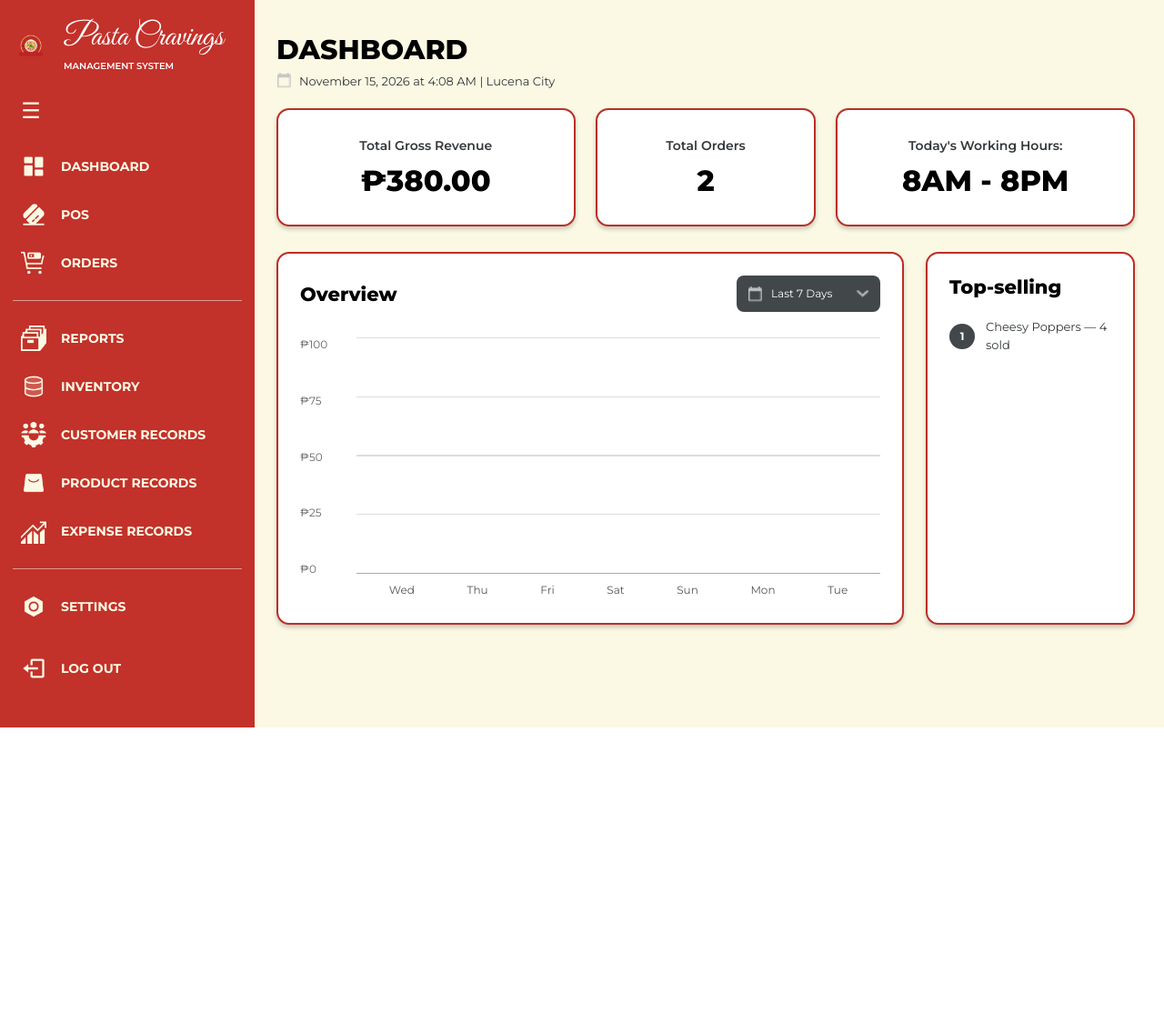
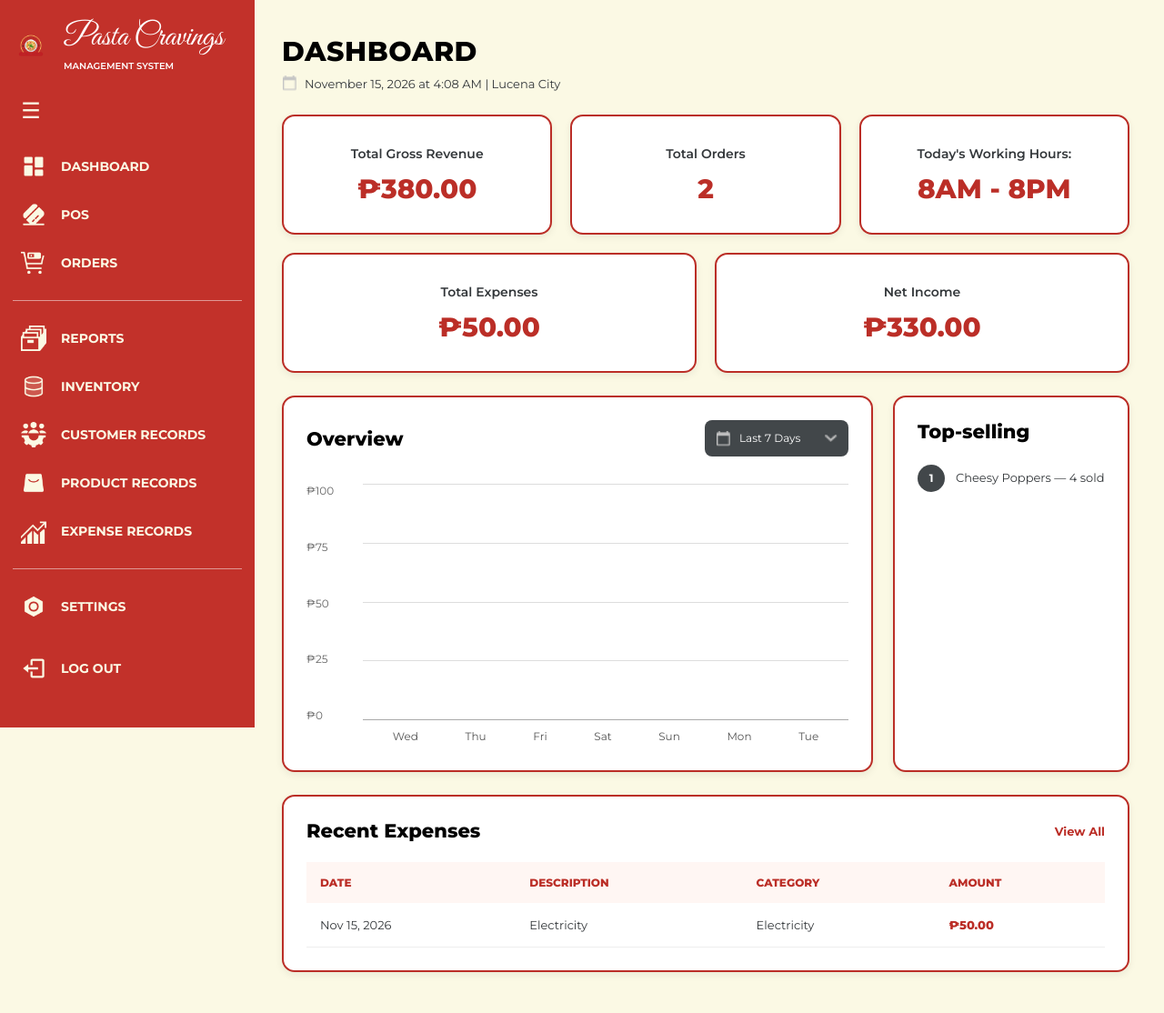
Before and after one commit to Sepillo-C/Pasta-Cravings-Django, a Django app: page /dashboard/ in a window 1280 px wide. Shown: the whole page at 91% size. Before the commit the page ends 800 px from the top, so only its background shows below. Run offline with Django 5.2, Linux system fonts and the light colour scheme; a user stored in the database is signed in; data comes from the database, SQL or seed files in the repository; both versions use the stored data as it was after the commit.

Commit message:
dashboard with expenses

```diff
--- a/apps/dashboard/views.py
+++ b/apps/dashboard/views.py
@@ -7,6 +7,7 @@ from django.utils import timezone
 
 from apps.accounts.views import admin_required
 from apps.orders.models import Order, OrderItem
+from apps.expenses.models import Expense
 
 
 @admin_required
@@ -14,20 +15,36 @@ def dashboard_view(request):
     today = timezone.localdate()
     start_date = today - timedelta(days=6)
 
-    # Overall statistics
+    # OVERALL SALES STATISTICS
     totals = Order.objects.aggregate(
         revenue=Sum("subtotal"),
         orders=Count("id"),
     )
 
-    # Prepare the last 7 days
+    total_revenue = totals["revenue"] or Decimal("0.00")
+
+    # EXPENSE STATISTICS
+    expense_totals = Expense.objects.aggregate(
+        total=Sum("amount"),
+    )
+
+    total_expenses = expense_totals["total"] or Decimal("0.00")
+    net_income = total_revenue - total_expenses
+
+    # RECENT EXPENSES
+    recent_expenses = Expense.objects.order_by(
+        "-expense_date", "-id"
+    )[:5]
+
+    # PREPARE THE LAST 7 DAYS
     daily_sales = {
         start_date + timedelta(days=i): Decimal("0.00")
         for i in range(7)
     }
 
-    # Prepare the last 6 months
+    # PREPARE THE LAST 6 MONTHS
     months = []
+
     for i in range(5, -1, -1):
         month_index = today.year * 12 + today.month - 1 - i
         year, month = divmod(month_index, 12)
@@ -39,13 +56,14 @@ def dashboard_view(request):
     }
 
     first_month = months[0]
+
     monthly_start = today.replace(
         year=first_month[0],
         month=first_month[1],
         day=1,
     )
 
-    # Fetch orders once for both charts
+    # FETCH ORDERS ONCE FOR BOTH CHARTS
     orders = Order.objects.filter(
         order_date__date__range=(monthly_start, today)
     ).values("order_date", "subtotal")
@@ -65,7 +83,7 @@ def dashboard_view(request):
         if month_key in monthly_sales:
             monthly_sales[month_key] += order["subtotal"]
 
-    # Daily chart
+    # DAILY CHART
     chart_data = [
         {
             "label": day.strftime("%a"),
@@ -75,7 +93,7 @@ def dashboard_view(request):
         for day, amount in daily_sales.items()
     ]
 
-    # Monthly chart
+    # MONTHLY CHART
     monthly_chart_data = [
         {
             "label": f"{year}-{month:02d}",
@@ -85,7 +103,7 @@ def dashboard_view(request):
         for (year, month), amount in monthly_sales.items()
     ]
 
-    # Top 10 best-selling products
+    # TOP 10 BEST-SELLING PRODUCTS
     top_selling = (
         OrderItem.objects
         .values("product_name")
@@ -94,7 +112,7 @@ def dashboard_view(request):
     )
 
     dashboard_data = {
-        "revenue": float(totals["revenue"] or 0),
+        "revenue": float(total_revenue),
         "total_orders": totals["orders"],
         "chart": chart_data,
         "monthly_chart": monthly_chart_data,
@@ -103,4 +121,7 @@ def dashboard_view(request):
 
     return render(request, "dashboard.html", {
         "dashboard_data": dashboard_data,
+        "total_expenses": total_expenses,
+        "net_income": net_income,
+        "recent_expenses": recent_expenses,
     })
--- a/static/css/dashboard.css
+++ b/static/css/dashboard.css
@@ -23,16 +23,14 @@ body {
     overflow-x: hidden;
 }
 
-select {
-    font: inherit;
-}
+select { font: inherit; }
 
 /* MAIN LAYOUT */
 
 .main {
     width: 100%;
     min-height: 100vh;
-    padding: 36px 32px 36px calc(var(--sidebar-w) + 24px);
+    padding: 38px 38px 45px calc(var(--sidebar-w) + 30px);
     background: var(--bg);
     transition: padding-left var(--shift-time) var(--shift-ease);
 }
@@ -40,25 +38,26 @@ select {
 body:has(.sidebar:hover) .main,
 body:has(.sidebar:focus-within) .main,
 body:has(.sidebar.pinned) .main {
-    padding-left: calc(var(--sidebar-w-open) + 24px);
+    padding-left: calc(var(--sidebar-w-open) + 30px);
 }
 
 /* HEADING */
 
 .page-heading {
-    margin-top: 0;
+    margin-bottom: 26px;
 }
 
 .page-title {
     font-size: 30px;
     font-weight: 800;
+    letter-spacing: .5px;
 }
 
 .page-date {
     display: flex;
     align-items: center;
     gap: 8px;
-    margin-top: 7px;
+    margin-top: 8px;
     font-size: 13px;
     color: #34383B;
 }
@@ -73,30 +72,42 @@ body:has(.sidebar.pinned) .main {
 
 .card {
     min-width: 0;
-    padding: 24px;
+    padding: 25px;
     background: var(--white);
     border: var(--border);
     border-radius: 14px;
-    box-shadow: 0 3px 5px #0003;
+    box-shadow: 0 3px 8px #00000012;
 }
 
 /* STATISTICS */
 
 .stats {
     display: grid;
-    grid-template-columns: 1.15fr .85fr 1.15fr;
-    gap: 22px;
-    margin-top: 22px;
+    grid-template-columns: repeat(6, minmax(0, 1fr));
+    gap: 20px;
+    margin-top: 0;
 }
 
 .stat {
-    min-height: 130px;
-    padding: 22px;
+    grid-column: span 2;
+    min-height: 132px;
+    padding: 22px 18px;
     display: flex;
     flex-direction: column;
     align-items: center;
     justify-content: center;
     text-align: center;
+    transition: transform .2s ease, box-shadow .2s ease;
+}
+
+.stat:nth-child(4),
+.stat:nth-child(5) {
+    grid-column: span 3;
+}
+
+.stat:hover {
+    transform: translateY(-3px);
+    box-shadow: 0 6px 14px #00000018;
 }
 
 .stat .label {
@@ -107,8 +118,9 @@ body:has(.sidebar.pinned) .main {
 
 .stat .value {
     max-width: 100%;
-    margin-top: 10px;
-    font-size: clamp(26px, 2.5vw, 36px);
+    margin-top: 12px;
+    color: var(--red);
+    font-size: clamp(26px, 2.3vw, 35px);
     font-weight: 800;
     overflow-wrap: anywhere;
 }
@@ -117,9 +129,10 @@ body:has(.sidebar.pinned) .main {
 
 .lower {
     display: grid;
-    grid-template-columns: minmax(0, 3fr) minmax(230px, 1fr);
-    gap: 24px;
-    margin-top: 28px;
+    grid-template-columns: minmax(0, 2.5fr) minmax(250px, 1fr);
+    gap: 22px;
+    margin-top: 25px;
+    align-items: stretch;
 }
 
 .overview-card,
@@ -181,25 +192,20 @@ body:has(.sidebar.pinned) .main {
     background: #fff;
 }
 
-.range-calendar {
-    width: 17px;
-    height: 17px;
+.range-calendar,
+.range-arrow {
     object-fit: contain;
     pointer-events: none;
 }
 
-.range-arrow {
-    width: 14px;
-    height: 14px;
-    object-fit: contain;
-    pointer-events: none;
-}
+.range-calendar { width: 17px; height: 17px; }
+.range-arrow { width: 14px; height: 14px; }
 
 /* BAR GRAPH */
 
 .chart {
     height: 290px;
-    margin-top: 28px;
+    margin-top: 30px;
     display: grid;
     grid-template-columns: 48px minmax(0, 1fr);
     gap: 14px;
@@ -267,13 +271,11 @@ body:has(.sidebar.pinned) .main {
 
 /* TOP SELLING */
 
-.top h2 {
-    margin-bottom: 22px;
-}
+.top h2 { margin-bottom: 24px; }
 
 .top ol {
     display: grid;
-    gap: 15px;
+    gap: 18px;
     list-style: none;
 }
 
@@ -287,8 +289,8 @@ body:has(.sidebar.pinned) .main {
 }
 
 .rank {
-    width: 28px;
-    height: 28px;
+    width: 30px;
+    height: 30px;
     flex-shrink: 0;
     display: grid;
     place-items: center;
@@ -299,21 +301,104 @@ body:has(.sidebar.pinned) .main {
     font-weight: 700;
 }
 
+/* RECENT EXPENSES */
+
+.recent-expenses {
+    margin-top: 25px;
+}
+
+.recent-expenses-heading {
+    display: flex;
+    align-items: center;
+    justify-content: space-between;
+    gap: 15px;
+    margin-bottom: 22px;
+}
+
+.recent-expenses-heading h2 {
+    font-size: 21px;
+    font-weight: 800;
+}
+
+.recent-expenses-heading a {
+    color: var(--red);
+    font-size: 13px;
+    font-weight: 700;
+    text-decoration: none;
+}
+
+.recent-expenses-heading a:hover { text-decoration: underline; }
+
+.recent-expenses-table {
+    width: 100%;
+    overflow-x: auto;
+}
+
+.recent-expenses-table table {
+    width: 100%;
+    min-width: 550px;
+    border-collapse: collapse;
+}
+
+.recent-expenses-table thead { background: #FFF6F3; }
+
+.recent-expenses-table th {
+    padding: 15px;
+    color: var(--red);
+    text-align: left;
+    font-size: 12px;
+    font-weight: 800;
+    text-transform: uppercase;
+}
+
+.recent-expenses-table td {
+    padding: 16px 15px;
+    border-bottom: 1px solid #EEE;
+    color: #34383B;
+    font-size: 13px;
+}
+
+.recent-expenses-table tbody tr:hover { background: #FFFEF8; }
+
+.recent-expenses-table .expense-amount {
+    color: var(--red);
+    font-weight: 800;
+}
+
+.recent-expenses-table .no-expenses {
+    padding: 30px;
+    color: #666;
+    text-align: center;
+}
+
 /* TABLET */
 
-@media (max-width: 900px) {
+@media (max-width: 1100px) {
     .main {
-        padding: 24px 20px 24px calc(var(--sidebar-w) + 16px);
+        padding-right: 24px;
+        padding-left: calc(var(--sidebar-w) + 22px);
     }
 
     body:has(.sidebar:hover) .main,
     body:has(.sidebar:focus-within) .main,
     body:has(.sidebar.pinned) .main {
-        padding-left: calc(var(--sidebar-w-open) + 16px);
+        padding-left: calc(var(--sidebar-w-open) + 22px);
     }
 
+    .lower {
+        grid-template-columns: minmax(0, 2fr) minmax(220px, 1fr);
+    }
+}
+
+@media (max-width: 900px) {
     .stats {
-        grid-template-columns: repeat(2, 1fr);
+        grid-template-columns: repeat(2, minmax(0, 1fr));
+    }
+
+    .stat,
+    .stat:nth-child(4),
+    .stat:nth-child(5) {
+        grid-column: span 1;
     }
 
     .lower {
--- a/templates/dashboard.html
+++ b/templates/dashboard.html
@@ -44,6 +44,16 @@
         <article class="card stat">
             <p class="label">Today's Working Hours:</p>
             <p class="value">8AM - 8PM</p>
+        </article>
+
+        <article class="card stat">
+            <p class="label">Total Expenses</p>
+            <p class="value">₱{{ total_expenses|floatformat:2 }}</p>
+        </article>
+
+        <article class="card stat">
+            <p class="label">Net Income</p>
+            <p class="value">₱{{ net_income|floatformat:2 }}</p>
         </article>
 
     </section>
@@ -97,6 +107,48 @@
 
     </section>
 
+    <!-- RECENT EXPENSES -->
+    <section class="card recent-expenses">
+
+        <div class="recent-expenses-heading">
+            <h2>Recent Expenses</h2>
+            <a href="{% url 'expenses:expenses' %}">View All</a>
+        </div>
+
+        <div class="recent-expenses-table">
+            <table>
+                <thead>
+                    <tr>
+                        <th>Date</th>
+                        <th>Description</th>
+                        <th>Category</th>
+                        <th>Amount</th>
+                    </tr>
+                </thead>
+
+                <tbody>
+                    {% for expense in recent_expenses %}
+                    <tr>
+                        <td>{{ expense.expense_date|date:"M d, Y" }}</td>
+                        <td>{{ expense.description }}</td>
+                        <td>{{ expense.get_category_display }}</td>
+                        <td class="expense-amount">
+                            ₱{{ expense.amount|floatformat:2 }}
+                        </td>
+                    </tr>
+                    {% empty %}
+                    <tr>
+                        <td colspan="4" class="no-expenses">
+                            No expense records found.
+                        </td>
+                    </tr>
+                    {% endfor %}
+                </tbody>
+            </table>
+        </div>
+
+    </section>
+
 </main>
 
 {{ dashboard_data|json_script:"dashboard-data" }}
```
Also changed, not shown: other parts of static/css/dashboard.css (+19 -23 lines), db.sqlite3.
